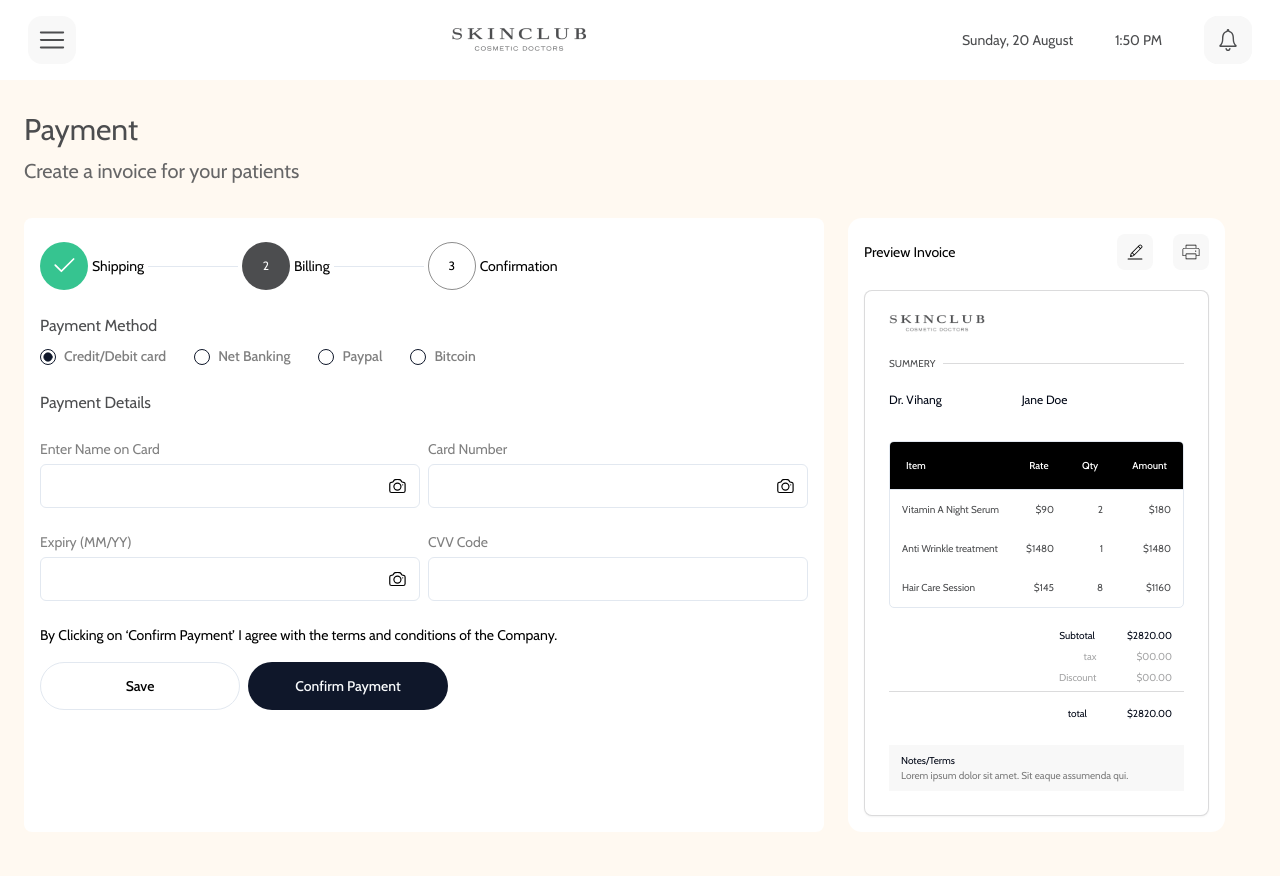
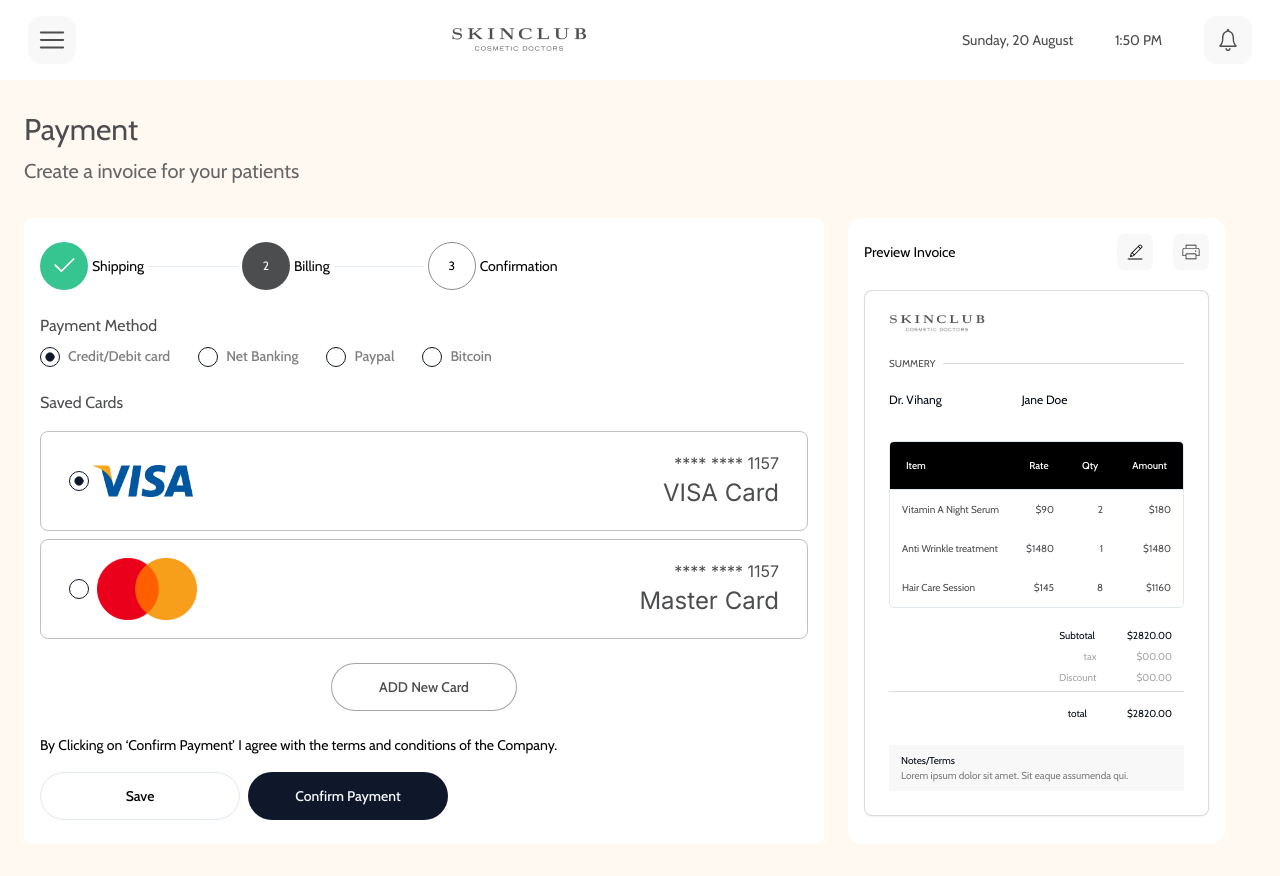
Before and after one commit to Mriganka5137/Skin-Club-7, a Next.js app: page / in a window 1280 px wide. Built offline with nearby package versions, Linux system fonts and the light colour scheme.

Commit message:
Update screen title and add payment components

```diff
--- a/app/layout.tsx
+++ b/app/layout.tsx
@@ -17,7 +17,7 @@
 });
 
 export const metadata: Metadata = {
-  title: "5 Screen",
+  title: "6 Screen",
   description: "Generated by create next app",
 };
 
--- a/app/page.tsx
+++ b/app/page.tsx
@@ -1,5 +1,3 @@
-import EditContainer from "@/components/edit-invoice/EditContainer";
-import ElementsContainer from "@/components/edit-invoice/ElementsContainer";
 import PaymentContainer from "@/components/payment/PaymentContainer";
 import InvoiceContainer from "@/components/shared/InvoiceContainer";
 
--- /dev/null
+++ b/components/payment/MasterCard.tsx
@@ -0,0 +1,38 @@
+import React from "react";
+import { Card, CardContent } from "../ui/card";
+import { RadioGroupItem } from "../ui/radio-group";
+import Image from "next/image";
+import mastercard from "@/public/assets/mastercard.png";
+interface Props {
+  cardNumber: string;
+}
+const MasterCard = ({ cardNumber }: Props) => {
+  return (
+    <div className="border-[1px] border-color--4C4D4F rounded-lg h-[56px] border-opacity-35 flex justify-between items-center px-4 mobile:h-[100px] mobile:px-7 ">
+      <div className="flex items-center gap-1 mobile:gap-2">
+        <RadioGroupItem
+          value="mastercard"
+          id="r1"
+          className="size-3 mobile:size-5"
+        />
+        <Image
+          src={mastercard}
+          alt="image"
+          width={100}
+          height={100}
+          className=" w-[56px] h-[35px] mobile:w-[100px] mobile:h-[62px]"
+        />
+      </div>
+      <div className="text-right">
+        <p className="text-[11px] mobile:text-[16px] text-color--4C4D4F font-sans">
+          {cardNumber}
+        </p>
+        <p className=" text-[13px] text-color--4C4D4F font-sans font-light mobile:text-[24px]">
+          Master Card
+        </p>
+      </div>
+    </div>
+  );
+};
+
+export default MasterCard;
--- /dev/null
+++ b/components/payment/PaymentConfirmation.tsx
@@ -0,0 +1,29 @@
+import React from "react";
+import { Button } from "../ui/button";
+
+const PaymentConfirmation = () => {
+  return (
+    <div className=" mt-4 mobile:mt-8 tablet:mt-10">
+      <p className="w-2/3 text-[8px] mobile:text-[14px] tablet:w-full">
+        By Clicking on ‘Confirm Payment’ I agree with the terms and conditions
+        of the Company.
+      </p>
+      <div className="flex gap-2 mt-2.5 mobile:mt-5 tablet:mt-4">
+        <Button
+          variant="outline"
+          className="rounded-full text-[8px] mobile:text-[14px] h-7 w-[106px] mobile:h-12 mobile:w-[200px] "
+        >
+          Save
+        </Button>
+        <Button
+          variant="default"
+          className="rounded-full text-[8px] mobile:text-[14px] h-7 w-[106px] mobile:h-12 mobile:w-[200px]  "
+        >
+          Confirm Payment
+        </Button>
+      </div>
+    </div>
+  );
+};
+
+export default PaymentConfirmation;
--- a/components/payment/PaymentContainer.tsx
+++ b/components/payment/PaymentContainer.tsx
@@ -1,17 +1,35 @@
-import React from "react";
+"use client";
+import { useState } from "react";
+import { Button } from "../ui/button";
+import PaymentConfirmation from "./PaymentConfirmation";
+import AddNewCard from "./PaymentDetails";
+import PaymentMethods from "./PaymentMethods";
 import PaymentSteps from "./PaymentSteps";
-import { Tabs, TabsList, TabsTrigger } from "../ui/tabs";
-import { RadioGroup, RadioGroupItem } from "../ui/radio-group";
-import { Label } from "../ui/label";
-import PaymentMethods from "./PaymentMethods";
-import PaymentDetails from "./PaymentDetails";
+import SavedCards from "./SavedCards";
 
 const PaymentContainer = () => {
+  const [addCard, setAddCard] = useState(false);
   return (
     <div className=" w-full bg-white xl:w-[800px]  px-4 py-6 rounded-lg space-y-6">
       <PaymentSteps />
       <PaymentMethods />
-      <PaymentDetails />
+      {addCard ? <AddNewCard /> : null}
+      {!addCard && (
+        <>
+          <SavedCards />
+          <div className="flex justify-center">
+            <Button
+              variant="outline"
+              className=" rounded-full w-[100px] mobile:w-[186px] mobile:h-12 h-7 text-[7px] border-color--4C4D4F mobile:text-[14px] border-opacity-50 text-color--4C4D4F"
+              onClick={() => setAddCard(true)}
+            >
+              ADD New Card
+            </Button>
+          </div>
+        </>
+      )}
+
+      <PaymentConfirmation />
     </div>
   );
 };
--- a/components/payment/PaymentDetails.tsx
+++ b/components/payment/PaymentDetails.tsx
@@ -1,11 +1,9 @@
-import React from "react";
+import { HiOutlineCamera } from "react-icons/hi2";
+import { Input } from "../ui/input";
 import { Label } from "../ui/label";
-import { Input } from "../ui/input";
-import { HiOutlineCamera } from "react-icons/hi2";
 import { Separator } from "../ui/separator";
-import { Button } from "../ui/button";
 
-const PaymentDetails = () => {
+const AddNewCard = () => {
   return (
     <div className="space-y-2 mobile:space-y-4 tablet:space-y-6">
       <h3 className="text-[10px] mobile:text-[16px] text-color--4C4D4F">
@@ -71,28 +69,8 @@
           <Separator className="w-[90%] bg-black bg-opacity-100" />
         </div>
       </div>
-      <div className=" mt-4 mobile:mt-8 tablet:mt-10">
-        <p className="w-1/2 text-[8px] mobile:text-[14px] tablet:w-full">
-          By Clicking on ‘Confirm Payment’ I agree with the terms and conditions
-          of the Company.
-        </p>
-        <div className="flex gap-2 mt-2.5 mobile:mt-5 tablet:mt-4">
-          <Button
-            variant="outline"
-            className="rounded-full text-[8px] mobile:text-[14px] h-7 w-[106px] mobile:h-12 mobile:w-[200px] "
-          >
-            Save
-          </Button>
-          <Button
-            variant="default"
-            className="rounded-full text-[8px] mobile:text-[14px] h-7 w-[106px] mobile:h-12 mobile:w-[200px]  "
-          >
-            Confirm Payment
-          </Button>
-        </div>
-      </div>
     </div>
   );
 };
 
-export default PaymentDetails;
+export default AddNewCard;
--- a/components/payment/PaymentMethods.tsx
+++ b/components/payment/PaymentMethods.tsx
@@ -13,25 +13,29 @@
         className="flex gap-4 mobile:gap-7 mt-2 max-mobile:gap-2"
       >
         <div className="flex items-center space-x-2">
-          <RadioGroupItem value="credit" id="r1" className="" />
+          <RadioGroupItem value="credit" id="r1" className="mobile:size-5" />
           <Label htmlFor="r1" className="payment-text">
             Credit/Debit card
           </Label>
         </div>
         <div className="flex items-center space-x-2">
-          <RadioGroupItem value="net-banking" id="r2" />
+          <RadioGroupItem
+            value="net-banking"
+            id="r2"
+            className="mobile:size-5"
+          />
           <Label htmlFor="r2" className="payment-text">
             Net Banking
           </Label>
         </div>
         <div className="flex items-center space-x-2">
-          <RadioGroupItem value="paypal" id="r3" />
+          <RadioGroupItem value="paypal" id="r3" className="mobile:size-5" />
           <Label htmlFor="r3" className="payment-text">
             Paypal
           </Label>
         </div>
         <div className="flex items-center space-x-2">
-          <RadioGroupItem value="bitcoin" id="r4" />
+          <RadioGroupItem value="bitcoin" id="r4" className="mobile:size-5" />
           <Label htmlFor="r4" className="payment-text">
             Bitcoin
           </Label>
--- /dev/null
+++ b/components/payment/SavedCards.tsx
@@ -0,0 +1,20 @@
+import React from "react";
+import { RadioGroup } from "../ui/radio-group";
+import VisaCard from "./VisaCard";
+import MasterCard from "./MasterCard";
+
+const SavedCards = () => {
+  return (
+    <div className=" space-y-2 mobile:space-y-4">
+      <h3 className="text-[10px] mobile:text-[16px] text-color--4C4D4F">
+        Saved Cards
+      </h3>
+      <RadioGroup defaultValue="visa">
+        <VisaCard cardNumber="**** **** 1157" />
+        <MasterCard cardNumber="**** **** 1157" />
+      </RadioGroup>
+    </div>
+  );
+};
+
+export default SavedCards;
--- /dev/null
+++ b/components/payment/VisaCard.tsx
@@ -0,0 +1,33 @@
+import React from "react";
+import { RadioGroupItem } from "../ui/radio-group";
+import Image from "next/image";
+import visa from "@/public/assets/visa.png";
+interface Props {
+  cardNumber: string;
+}
+const VisaCard = ({ cardNumber }: Props) => {
+  return (
+    <div className="border-[1px] border-color--4C4D4F rounded-lg h-[56px] border-opacity-35 flex justify-between items-center px-4 mobile:h-[100px] mobile:px-7 ">
+      <div className="flex items-center gap-1">
+        <RadioGroupItem value="visa" id="r1" className="size-3 mobile:size-5" />
+        <Image
+          src={visa}
+          alt="image"
+          width={100}
+          height={100}
+          className=" w-[56px] h-[18px] mobile:w-[100px] mobile:h-[32px]"
+        />
+      </div>
+      <div className="text-right">
+        <p className="text-[11px] mobile:text-[16px] text-color--4C4D4F font-sans">
+          {cardNumber}
+        </p>
+        <p className=" text-[13px] text-color--4C4D4F font-sans font-light mobile:text-[24px]">
+          VISA Card
+        </p>
+      </div>
+    </div>
+  );
+};
+
+export default VisaCard;
```
Also changed, not shown: components/ui/radio-group.tsx (+13 -13 lines), public/assets/mastercard.png (added), public/assets/visa.png (added).
